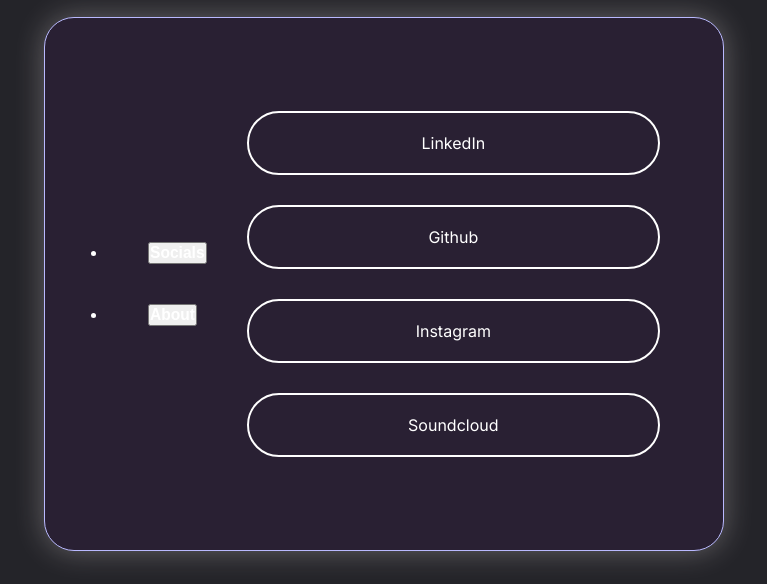
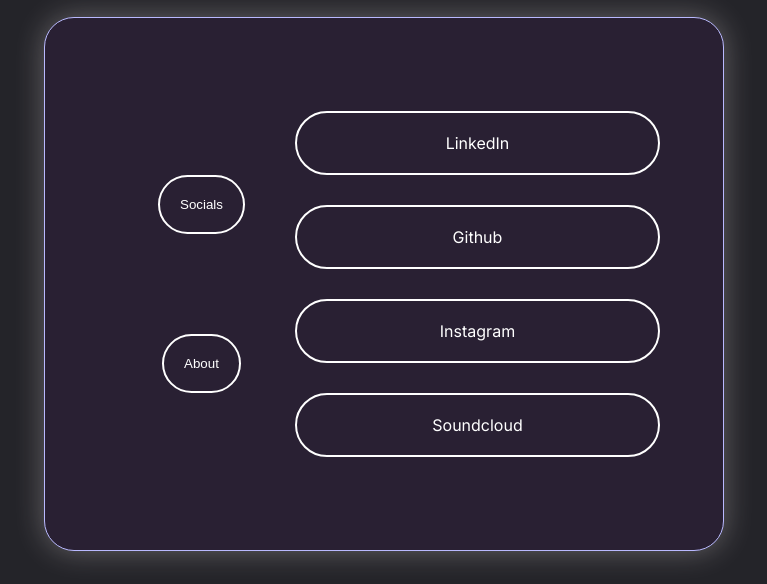
Before and after one commit to Joseph-Ramon-Lucas/me, a plain HTML site: page index.html in a window 1280 px wide. Shown: the part 216-800 px from the top of the page, without its empty margins (256-1023 px from the left). Drawn offline with Linux system fonts and the light colour scheme.

Commit message:
styled about button

```diff
--- a/index.html
+++ b/index.html
@@ -29,14 +29,10 @@
         <div id="buttonDiv">
             <ul>
                 <li>
-                    <button id="socialButton">
-                        <h3>Socials</h3>
-                    </button>
+                    <button id="socialsButton">Socials</button>
                 </li>
                 <li>
-                    <button>
-                        <h3>About</h3>
-                    </button>
+                    <button id="aboutButton">About</button>
                 </li>
             </ul>
         </div>
--- a/styles.css
+++ b/styles.css
@@ -3,7 +3,6 @@
     margin:0;
     color:white;
     box-sizing: border-box;
-    text-decoration: none;
 
 }
 
@@ -12,6 +11,9 @@
     width: 100%;
     padding: 10px;
     font-family: 'Inter', sans-serif;
+}
+li {
+    text-decoration: none;
 }
 
 
@@ -49,12 +51,74 @@
     margin: 10px 100px;
 
 }
+
+#buttonDiv ul {
+    list-style: none;
+    display: flex;
+    flex-direction: column;
+    justify-content: space-around;
+    align-items: center;
+    /* padding: 0; */
+}
+
+#buttonDiv ul li{
+
+    text-decoration: none;
+    padding: 50px;
+}
+
 #buttonDiv ul li button {
     display: flex;
     align-items: center;
     justify-content: center;
-    margin: 40px;
+
+    padding: 20px;
+
+    /* background:none; */
+    border: 2px white solid;
+    border-radius: 30px;
+
 }
+
+#socialsButton {
+    background: none;
+    color: white;
+
+    transition: all ease-out .5s;
+
+}
+
+#socialsButton:hover {
+    background:rgb(222, 184, 135);
+    color: black;
+    transition: all ease-out .5s;
+    font-size: 20px;
+    font-weight: bold;
+    box-shadow: -1px 6px 2px 0 rgba(222, 184, 135, 0.7);
+
+}
+
+#aboutButton {
+    background: none;
+    color: white;
+
+    transition: all ease-out .5s;
+
+}
+
+#aboutButton:hover {
+    background:rgb(158, 222, 135);
+    border: 2px solid rgb(158, 222, 135);
+    color: black;
+    font-size: 20px;
+    font-weight: bold;
+    transition: all ease-out .5s;
+    box-shadow: -1px 6px 2px 0 rgba(158, 222, 135, 0.7);
+
+}
+
+
+
 
 
 
```
